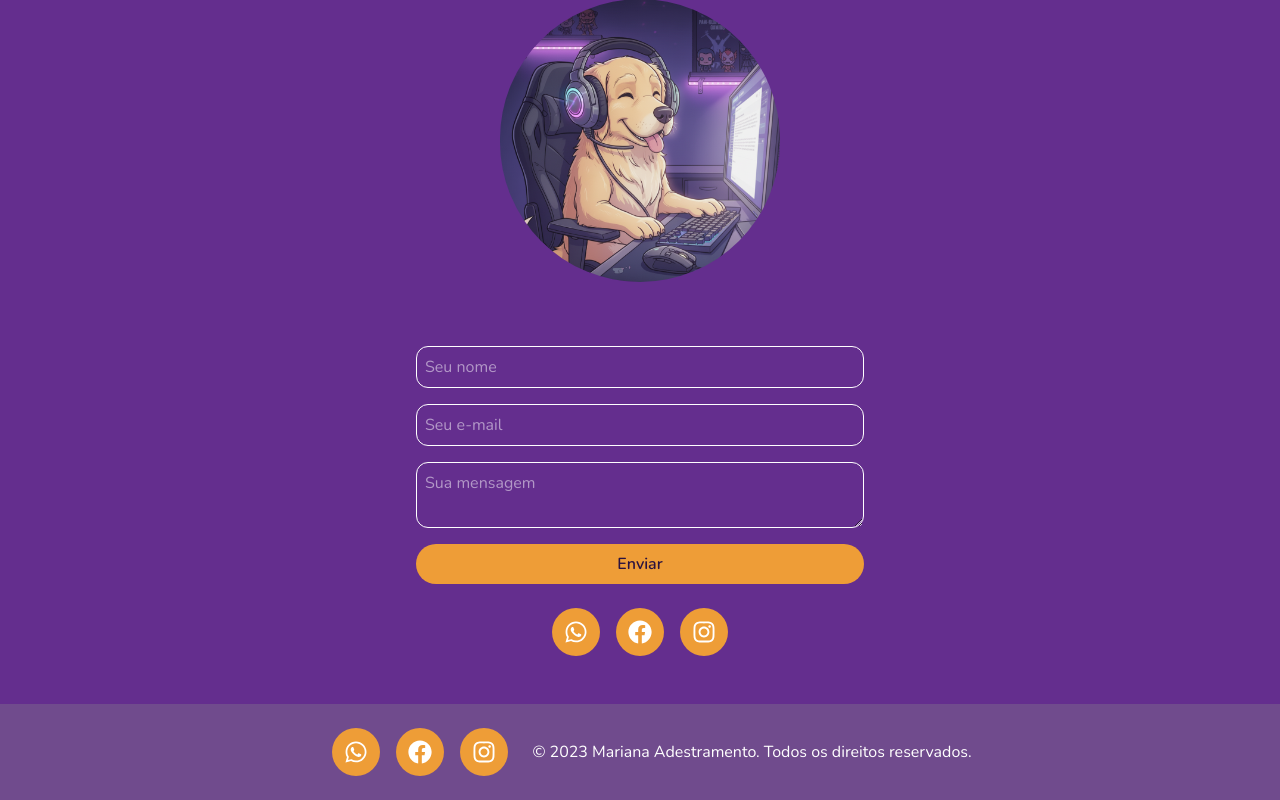
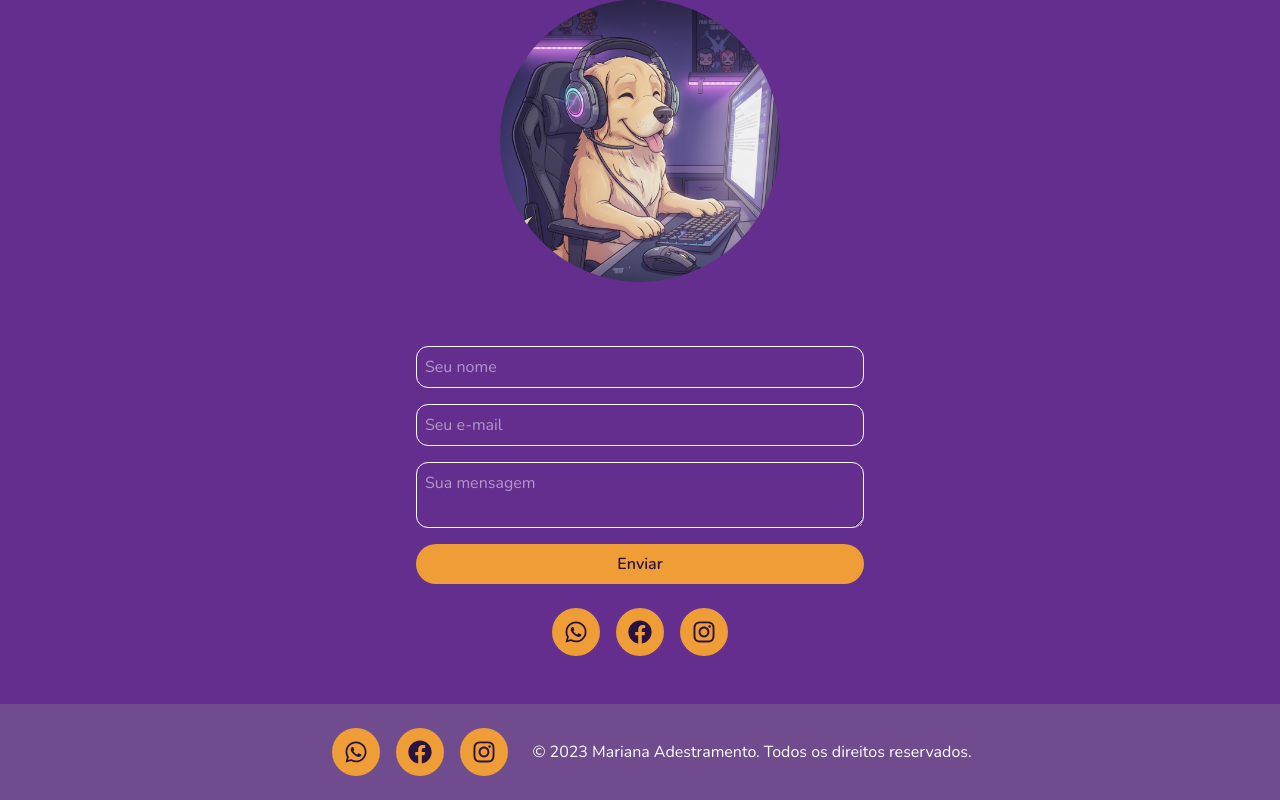
Before and after one commit to nanabernardo/MarianaAdestramentoReact, a React (Vite) app in the folder MarianaAdestramentoReact/: page /contato in a window 1280 px wide. Shown: the part 313-1113 px from the top of the page. Built offline with nearby package versions, Linux system fonts and the light colour scheme.

Commit message:
refactor: render social media links from data array

```diff
--- a/MarianaAdestramentoReact/src/components/SocialMediaIcons.jsx
+++ b/MarianaAdestramentoReact/src/components/SocialMediaIcons.jsx
@@ -1,38 +1,38 @@
 import { FaFacebook, FaInstagram, FaWhatsapp } from "react-icons/fa";
+import { links } from "../data/contato";
+
+// A "planilha": uma linha (objeto) por rede social
+// Fica fora do componente porque nunca muda.
+
+const redes = [
+  { nome: "WhatsApp", url: links.whatsapp, Icone: FaWhatsapp },
+  { nome: "Facebook", url: links.facebook, Icone: FaFacebook },
+  { nome: "Instagram", url: links.instagram, Icone: FaInstagram },
+];
 
 const SocialMediaIcons = () => {
-  /* Icones de redes sociais fixos */
   return (
     <div className="flex flex-row justify-center items-center gap-4 p-6">
-      <button
-        onClick={() => window.open("https://wa.me/5511976978597", "_blank")}
-        className="bg-highlight p-3 rounded-full hover:bg-hoverbtn transition-colors w-12 h-12 flex items-center justify-center"
-      >
-        <FaWhatsapp size={24} className="text-white"></FaWhatsapp>
-      </button>
-      <button
-        onClick={() =>
-          window.open(
-            "https://www.facebook.com/marianabernardo.adestradora",
-            "_blank"
-          )
-        }
-        className="bg-highlight p-3 rounded-full hover:bg-hoverbtn transition-colors w-12 h-12 flex items-center justify-center"
-      >
-        <FaFacebook size={24} className="text-white"></FaFacebook>
-      </button>
-      <button
-        onClick={() =>
-          window.open(
-            "https://www.instagram.com/mariana.adestradora/",
-            "_blank"
-          )
-        }
-        className="bg-highlight p-3 rounded-full hover:bg-hoverbtn transition-colors w-12 h-12 flex items-center justify-center"
-      >
-        <FaInstagram size={24} className="text-white"></FaInstagram>
-      </button>
+      {/* map: para cada rede da lista, devolve um <a> */}
+      {redes.map(
+        (
+          { nome, url, Icone }, //tranforma cada objeto de dados num <a>
+        ) => (
+          <a
+            key={nome} // identidade única de cada item da lista (seção 5)
+            href={url}
+            target="_blank" // abre em nova aba
+            rel="noopener noreferrer" // impede a nova aba de controlar o site
+            aria-label={`${nome} da Mariana (abre em nova aba)`}
+            className="bg-highlight hover:bg-hoverbtn transition-colors rounded-full w-12 h-12 flex items-center justify-center"
+          >
+            {/* aria-hidden: o ícone é só enfeite; quem dá o nome é o aria-label */}
+            <Icone size={24} className="text-ink" aria-hidden="true"></Icone>
+          </a>
+        ),
+      )}
     </div>
   );
 };
+
 export default SocialMediaIcons;
--- /dev/null
+++ b/MarianaAdestramentoReact/src/data/contato.js
@@ -0,0 +1,12 @@
+// Dados de contato da Mariana, num lugar só.
+// São informações PÚBLICAS (já aparecem no site), então ficam no código
+// normalmente. O .env é só para chaves e segredos, como o EmailJS
+
+// Número no formato internacional, só dígitos: 55(Brasil)+11(DDD)+número
+export const whatsappNumero = "5511976978597";
+
+export const links = {
+  whatsapp: `https://wa.me/${whatsappNumero}`,
+  facebook: "https://www.facebook.com/marianabernardo.adestradora",
+  instagram: "https://www.instagram.com/mariana.adestradora/",
+};
```
